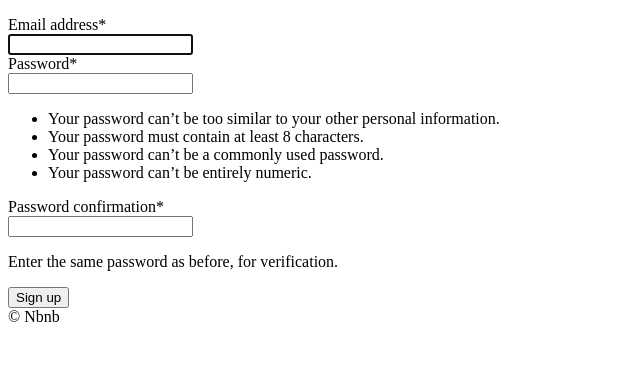
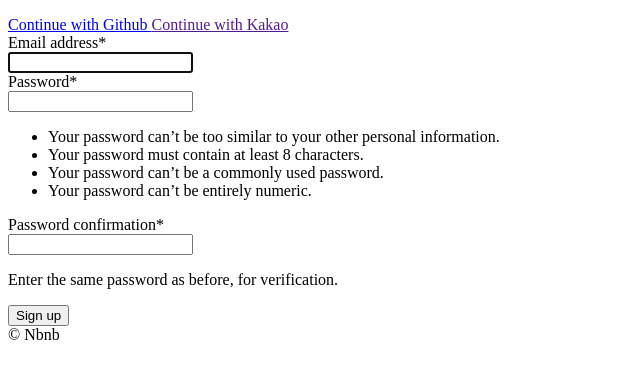
Before and after one commit to selimekim94/airbnb-clone, a Django app: page /users/signup/ in a window 1280 px wide. Shown: the part 78-457 px from the top of the page, without its empty margins (0-640 px from the left). Run offline with Django 3.2, Linux system fonts and the light colour scheme; some libraries are stand-ins or nearby versions.

Commit message:
Github auth added.

```diff
--- /dev/null
+++ b/templates/partials/social_login.html
@@ -0,0 +1,8 @@
+<div class="flex flex-col w-full">
+    <a href="{% url 'users:login-github' %}" class="btn border-2  text-gray-700 mb-2 border-gray-700">
+        <i class="fab fa-github-alt mr-2 fa-lg"></i> Continue with Github
+    </a>
+    <a href="" class="btn border text-yellow-800 mb-2 border-yellow-400 bg-yellow-400 ">
+        <i class="fas fa-comment mr-2 fa-lg"></i> Continue with Kakao
+    </a>
+</div>
--- a/templates/users/login.html
+++ b/templates/users/login.html
@@ -4,6 +4,7 @@
 {% block page_title %}Login{% endblock %}
 {% block search-bar %}{% endblock %}
 {% block content %}
+    {% include 'partials/social_login.html' %}
     <form method="post">
         {% csrf_token %}
         {{ form|crispy }}
--- a/templates/users/signup.html
+++ b/templates/users/signup.html
@@ -4,6 +4,7 @@
 {% block page_title %}Sing up{% endblock %}
 {% block search-bar %}{% endblock %}
 {% block content %}
+    {% include 'partials/social_login.html' %}
     <form method="post">
         {% csrf_token %}
         {{ form|crispy }}
--- /dev/null
+++ b/users/exceptions.py
@@ -0,0 +1,2 @@
+class GithubException(Exception):
+    pass
--- a/users/models.py
+++ b/users/models.py
@@ -35,6 +35,16 @@
         (CURRENCY_TRY, 'TRY')
     )
 
+    LOGIN_EMAIL = "email"
+    LOGIN_GITHUB = "github"
+    LOGIN_KAKAO = "kakao"
+
+    LOGIN_CHOICES = (
+        (LOGIN_EMAIL, "Email"),
+        (LOGIN_GITHUB, "Github"),
+        (LOGIN_KAKAO, "Kakao"),
+    )
+
     email = models.EmailField(_('email address'), unique=True)
     avatar = models.ImageField(upload_to='avatars', blank=True)
     gender = models.CharField(choices=GENDER_CHOICES, max_length=10, blank=True)
@@ -45,6 +55,9 @@
     super_host = models.BooleanField(default=False)
     email_verified = models.BooleanField(default=False)
     email_secret = models.CharField(max_length=20, default='', blank=True)
+    login_method = models.CharField(
+        max_length=50, choices=LOGIN_CHOICES, default=LOGIN_EMAIL
+    )
 
     USERNAME_FIELD = 'email'
     REQUIRED_FIELDS = ['username']
--- a/users/urls.py
+++ b/users/urls.py
@@ -6,6 +6,8 @@
     CustomPasswordChangeView,
     CustomPasswordChangeDoneView,
     CompleteVerificationView,
+    login_github,
+    callback_github,
 )
 
 app_name = 'users'
@@ -16,5 +18,7 @@
     path('signup/', CustomSignupView.as_view(), name='signup'),
     path('password_change/', CustomPasswordChangeView.as_view(), name='password_change'),
     path('password_change_done/', CustomPasswordChangeDoneView.as_view(), name='password_change_done'),
-    path('verify/<str:key>', CompleteVerificationView.as_view(), name='complete-verification'),
+    path('verify/<str:key>/', CompleteVerificationView.as_view(), name='complete-verification'),
+    path('social/github', login_github, name='login-github'),
+    path('social/github/callback/', callback_github, name='callback-github'),
 ]
--- a/users/views.py
+++ b/users/views.py
@@ -1,3 +1,6 @@
+import os
+import requests
+from django.contrib.auth import login
 from django.contrib.auth.views import (
     LoginView,
     LogoutView,
@@ -9,6 +12,7 @@
 from django.views.generic import CreateView, View
 from .forms import CustomUserCreationForm
 from .models import User
+from .exceptions import GithubException
 
 
 # Create your views here.
@@ -51,7 +55,68 @@
             key = kwargs.get('key')
             user = User.objects.get(email_secret=key)
             user.email_verified = True
+            user.email_secret = ''
             user.save()
         except User.DoesNotExist:
             pass
         return redirect(reverse('core:home'))
+
+
+def login_github(request):
+    client_id = os.environ.get('GITHUB_CLIENT_ID')
+    redirect_uri = 'http://127.0.0.1:8000/users/social/github/callback'
+    return redirect(
+        f'https://github.com/login/oauth/authorize?client_id={client_id}&redirect_uri={redirect_uri}&scope=read:user')
+
+
+def callback_github(request):
+    try:
+        client_id = os.environ.get('GITHUB_CLIENT_ID')
+        client_secret = os.environ.get('GITHUB_SECRET')
+        code = request.GET.get('code', None)
+        if code is not None:
+            r = requests.post(url=
+                              f'https://github.com/login/oauth/access_token?client_id={client_id}&client_secret={client_secret}&code={code}',
+                              headers={
+                                  'Accept': 'application/json',
+                              })
+            data = r.json()
+            error = data.get('error', None)
+            if error is not None:
+                raise GithubException()
+            else:
+                access_token = data.get('access_token')
+                r = requests.get(url='https://api.github.com/user', headers={'Authorization': f'token {access_token}'})
+                data = r.json()
+                # handle if users github email is None
+                username = data.get('login', None)
+                if username is not None:
+                    name = data.get('name')
+                    email = data.get('email', None)
+                    bio = data.get('bio')
+                    if email is not None:
+                        try:
+                            user = User.objects.get(email=email)
+                            if user.login_method != User.LOGIN_GITHUB:
+                                raise GithubException()
+                        except User.DoesNotExist:
+                            user = User.objects.create(
+                                email=email,
+                                first_name=name,
+                                username=email,
+                                bio=bio,
+                                login_method=User.LOGIN_GITHUB,
+                                email_verified=True,
+                            )
+                            user.set_unusable_password()
+                            user.save()
+                        login(request, user)
+                        return redirect(reverse('core:home'))
+                    else:
+                        raise GithubException('You don\'t have a public email on Github')
+                else:
+                    raise GithubException()
+        else:
+            raise GithubException()
+    except GithubException:
+        return redirect(reverse('users:login'))
```
Also changed, not shown: users/migrations/0007_user_login_method.py (added), 2 other files.
